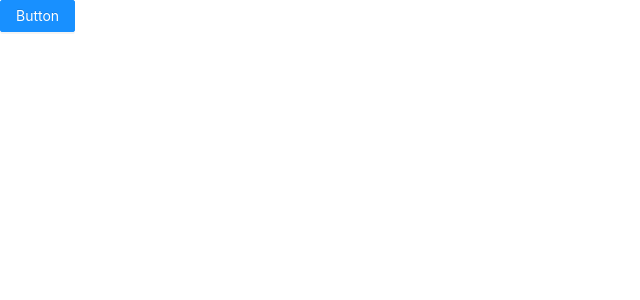
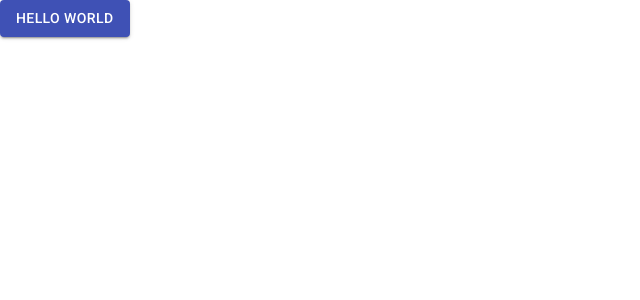
Before and after one commit to eosantos/books-dashboard, a React (Create React App) app: page / in a window 1280 px wide. Shown: the top 300 px of the page, without its empty margins (0-640 px from the left). Built offline with nearby package versions, Linux system fonts and the light colour scheme.

Commit message:
feat: added material-ui

```diff
--- a/package.json
+++ b/package.json
@@ -3,6 +3,7 @@
   "version": "0.1.0",
   "private": true,
   "dependencies": {
+    "@material-ui/core": "^4.11.4",
     "@testing-library/jest-dom": "^5.14.1",
     "@testing-library/react": "^11.2.7",
     "@testing-library/user-event": "^12.8.3",
@@ -10,8 +11,8 @@
     "@types/node": "^12.20.15",
     "@types/react": "^17.0.11",
     "@types/react-dom": "^17.0.8",
-    "antd": "^4.16.3",
     "craco-less": "^1.17.1",
+    "node-sass": "^6.0.0",
     "react": "^17.0.2",
     "react-dom": "^17.0.2",
     "react-scripts": "4.0.3",
--- a/public/index.html
+++ b/public/index.html
@@ -29,6 +29,7 @@
   <body>
     <noscript>You need to enable JavaScript to run this app.</noscript>
     <div id="root"></div>
+    <link rel="stylesheet" href="https://fonts.googleapis.com/css?family=Roboto:300,400,500,700&display=swap" />
     <!--
       This HTML file is a template.
       If you open it directly in the browser, you will see an empty page.
--- a/src/containers/App/index.less
+++ /dev/null
@@ -1 +0,0 @@
-@import "~antd/dist/antd.css";
--- a/src/containers/App/index.tsx
+++ b/src/containers/App/index.tsx
@@ -1,5 +1,5 @@
 import React from 'react';
-import "index.less"
+import "./index.scss"
 import Books from '../Books';
 
 function App() {
--- a/src/containers/Books/index.tsx
+++ b/src/containers/Books/index.tsx
@@ -1,12 +1,7 @@
 import React from 'react'
-import { Button } from 'antd';
-
+import { Button } from '@material-ui/core';
 export const Books = () => {
-    return  (
-        <div className="App">
-            <Button type="primary">Button</Button>
-        </div>
-    );
+    return  <Button color="primary" variant="contained">Hello World</Button>;
 };
 
 export default Books;
```
Also changed, not shown: src/containers/App/index.scss (added), 1 other file (tests, documents, lock files or other folders).
